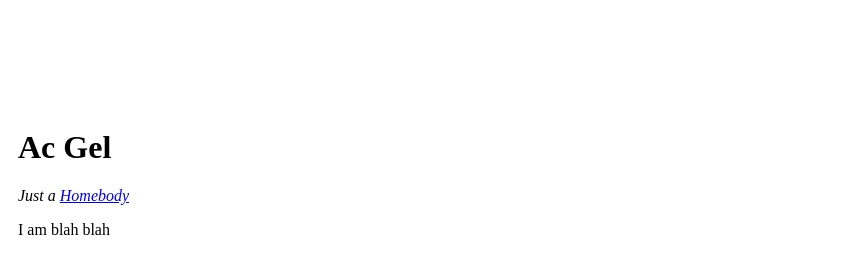
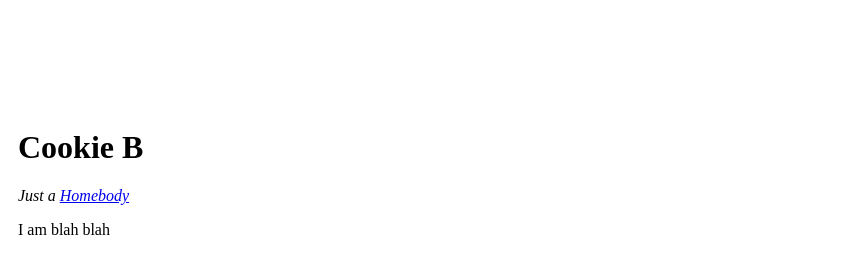
Before and after one commit to cookiebutter24/cv, a plain HTML site: page index.html in a window 1280 px wide. Shown: the top 280 px of the page, 433-1280 px from the left. Drawn offline with Linux system fonts and the light colour scheme.

Commit message:
Update index.html

```diff
--- a/index.html
+++ b/index.html
@@ -9,7 +9,7 @@
       <tr>
         <td><img src="https://e7.pngegg.com/pngimages/12/511/png-clipart-rainn-wilson-the-office-dwight-schrute-the-bassoon-king-actor-actor-celebrities-face-thumbnail.png" alt="not available">
         </td>
-        <td><h1>Ac Gel</h1>
+        <td><h1>Cookie B</h1>
         <p><em>Just a <a href="https://www.facebook.com/ace.dcg/">Homebody</a> </em></p>
         <p>I am blah blah </p>
       </td>
```
